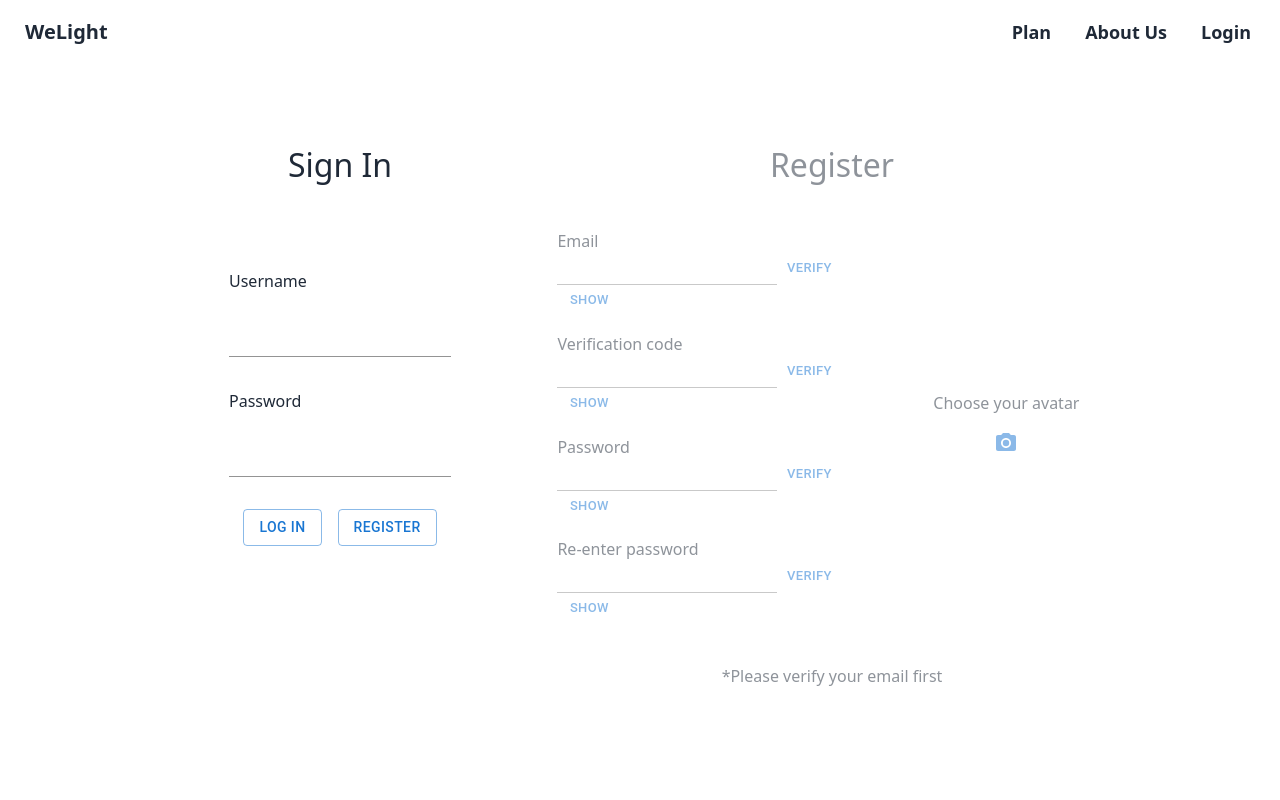
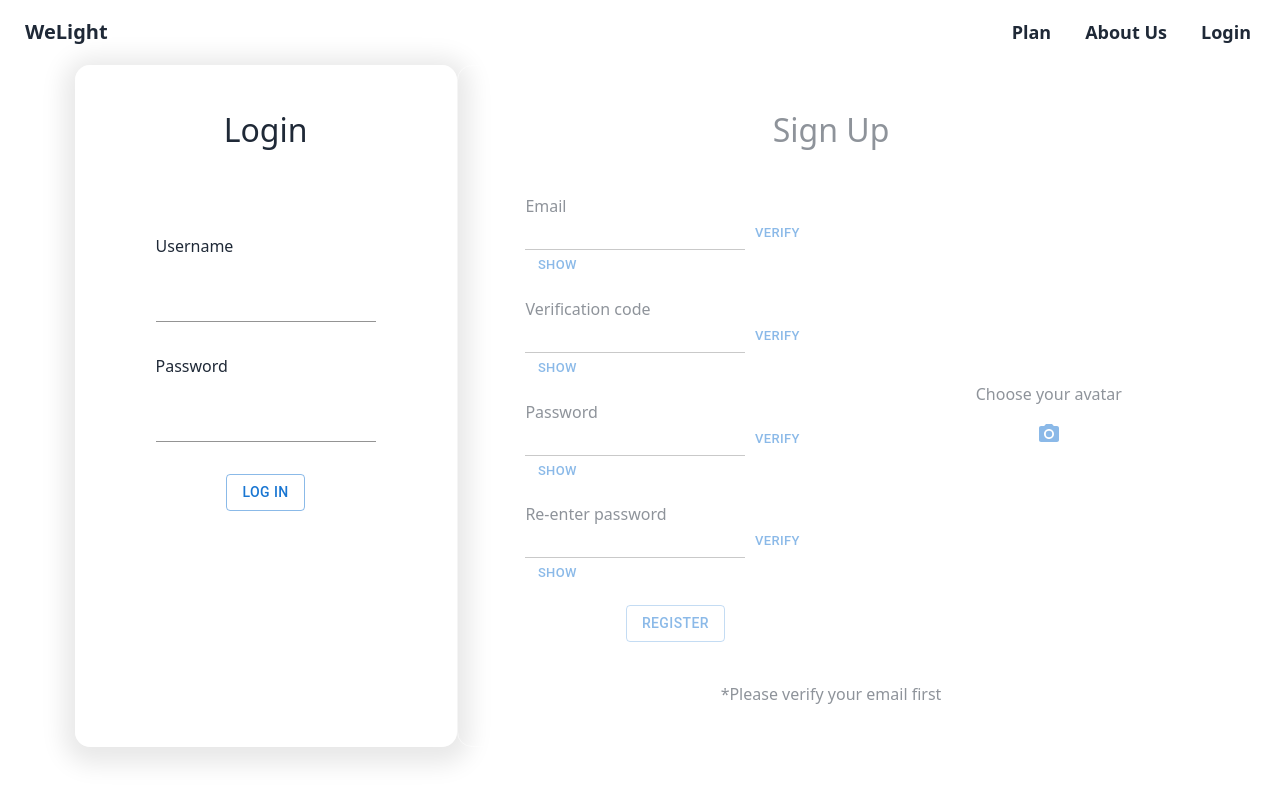
Before and after one commit to designasabaker/welightpreview, a Next.js app: page /login in a window 1280 px wide. Built offline with nearby package versions, Linux system fonts and the light colour scheme.

Commit message:
merge login and signup pages, add focus animation

```diff
--- /dev/null
+++ b/app/login/loginSignup.css
@@ -0,0 +1,62 @@
+:root{
+    --theme-blue: #47A8E5;
+}
+
+.login-signup-box-container {
+    display: flex;
+    flex-direction: row;
+    justify-content: center;
+    align-items: stretch;
+    margin-top: 60px;
+}
+@media (max-width: 1000px) {
+    .login-signup-box-container {
+        flex-direction: column;
+    }
+}
+.login-box {
+    top: 0;
+    margin: 0;
+    margin-top: 5px;
+    border: 1px solid;
+    border-radius: 15px;
+    padding: 0;
+    border-color: white;
+    background-color: rgba(255, 255, 255, 0.04);
+    transition: opacity 0.3s ease;
+    opacity: 0.5;
+}
+.login-box.focused {
+    opacity: 1;
+    box-shadow: 1px 5px 24px 12px #E8E8E8;
+}
+@media (max-width: 1000px) {
+    .login-box {
+        border-radius: 15px 5px 0 0;
+    }
+}
+.signup-box {
+    top: 0;
+    margin: 0;
+    margin-top: 5px;
+    border: 1px solid;
+    border-radius: 15px;
+    padding: 0;
+    border-color: white;
+    background-color: rgba(255, 255, 255, 0.04);
+    opacity: 0.5;
+    transition: opacity 0.3s ease;
+}
+.signup-box.focused {
+    opacity: 1;
+    box-shadow: 1px 5px 24px 12px #E8E8E8;
+}
+@media (max-width: 1000px) {
+    .signup-box {
+        border-radius: 0 0 15px 15px;
+    }
+}
+.login-box:hover,
+.signup-box:hover {
+    background-color: rgba(255, 255, 255, 0.06);
+}
--- a/app/login/page.tsx
+++ b/app/login/page.tsx
@@ -5,13 +5,16 @@ import {Box, Button, Stack, TextField} from "@mui/material";
 import {useUser} from "../../context/userStore"
 import Link from "next/link";
 import {useRouter} from "next/navigation";
-import Signup from "../signup/page"
+import Signup from "../signup/page";
+import "./loginSignup.css";
 
 export default function Login() {
     const router = useRouter()
     const { hasLoggedIn, setHasLoggedIn } = useUser()
     const [password, setPassword] = React.useState("")
     const [username, setUsername] = React.useState("")
+    // focus animation
+    const [isFocusOnLogin, setFocusOnLogin] = React.useState(true);
     const handleLogin = () => {
         let credential = {
             username,
@@ -41,41 +44,24 @@ export default function Login() {
             console.error("Invalid handling of textfield")
         }
     }
+
+
     return (
-    <Box justifyContent="center"
-         alignItems='center'
-            sx={{
-                display: 'flex',
-                width: '100%',
-                height: '70vh',
-                margin: 0,
-                marginTop: 10,
-            }}>
+    <Box
+        className="login-signup-box-container bg-white"
+    >
             {
                 !hasLoggedIn ? (
-                        <Box justifyContent="center"
-                             alignItems='center'
-                             sx={{
-                            display: 'inline-block',
-                            top: 0,
-                            width: '30%',
-                                 minWidth:'300px',
-                            height: '100%',
-                                 minHeight:'300px',
-                            margin: '0',
-                            marginTop: 5,
-                            border: 1,
-                                 borderRadius: '15px 0 0 15px',
-                            padding: 0,
-                            borderColor: 'white',
-                            backgroundColor: 'rgba(255,255,255,0.04)'
-                        }}> {/* put log-in box to the left side */}
+                        <Box
+                             className={`login-box ${isFocusOnLogin ? 'focused' : ''}`}
+                             onClick={() => {setFocusOnLogin(true)}}
+                             >
                             <Box sx={{
                                 textAlign: 'center',
                                 fontSize: '2em',
                                 marginTop:'40px',
                             }}>
-                                <h1>Sign In</h1>
+                                <h1>Login</h1>
                             </Box>
                             <Stack spacing={4} sx={{
                                 padding: 10,
@@ -98,7 +84,7 @@ export default function Login() {
                                 />
                                 <Stack direction="row" justifyContent="center" alignItems="center" spacing={2}>
                                     <Button variant="outlined" onClick={handleLogin}>Log in</Button>
-                                    <Button variant="outlined" href={'/signup'}>Register</Button>
+                                    {/*<Button variant="outlined" href={'/signup'}>Register</Button>*/}
                                 </Stack>
                             </Stack>
                         </Box>
@@ -117,7 +103,7 @@ export default function Login() {
                     </Box>
                 )
             }
-            <Signup ></Signup> {/* add the SIGN-UP here */}
+            <Signup isFocusOnLogin={isFocusOnLogin} setFocusOnLogin={setFocusOnLogin}/> {/* add the SIGN-UP here */}
     </Box>
     )
 }
--- a/app/signup/page.tsx
+++ b/app/signup/page.tsx
@@ -21,7 +21,7 @@ const formItems = [
 ]
 
 
-export default function Signup() {
+export default function Signup({isFocusOnLogin, setFocusOnLogin}) {
     const [textFieldErrors, setTextFieldErrors] = React.useState({
         password: false,
         password2: false,
@@ -48,9 +48,9 @@ export default function Signup() {
         let matchPassword = String(password).match(
             /^(?=.*[0-9])(?=.*[!@#$%^&*])[a-zA-Z0-9!@#$%^&*]{6,16}$/
         )
-        let passwordMatches = password === password2
-        let passwordInRightForm = matchPassword !== null && matchPassword.length >= 1
-        let validatePassword = passwordInRightForm && passwordMatches
+        let passwordMatches:boolean = password === password2
+        let passwordInRightForm:boolean = matchPassword !== null && matchPassword.length >= 1
+        let validatePassword:boolean = passwordInRightForm && passwordMatches
         let validateVerification = String(verification).toUpperCase() === "HELLO"
         let errors = {
             password: !validatePassword,
@@ -137,43 +137,29 @@ export default function Signup() {
     };
     return (
             <Box
-                justifyContent="center"
-                alignItems='center'
-                sx={{
-                    display: 'inline-block',
-                    top: 0,
-                    width: '40%',
-                        minWidth:'600px',
-                    height: '100%',
-                    minHeight:'300px',
-                    margin: '0',
-                    marginTop: 5,
-                    border: 1,
-                        borderRadius: '0 15px 15px 0',
-                    padding: 0,
-                    borderColor: 'white',
-                    backgroundColor: 'rgba(255,255,255,0.04)',
-                    opacity: '50%',
-                }}
+                className={`signup-box ${!isFocusOnLogin ? 'focused' : ''}`}
+                onClick={() => setFocusOnLogin(false)}
             > {/* put sign-up box to the right side */}
                 <Box sx={{
                     textAlign: 'center',
                     fontSize: '2em',
                     marginTop:'40px',
                 }}>
-                    <h1>Register</h1>
+                    <h1>Sign Up</h1>
                 </Box>
                 <Grid container sx={{
-                    boarder: 20,
-                    marginTop: 5
+                    border: 0,
+                    marginTop: 5,
+                    display: 'flex',
+                    justifyItem:'center'
                 }}>
-                    <Grid item={true} xs={7}>
+                    <Grid item={true} xs={7} sx={{maxWidth: '100%',}}>
                         <Stack
                             justifyContent="center"
                             alignItems="center"
                             spacing={2}
                             sx={{
-                            margin: '0 auto'
+                            margin: '0',
                         }}>
                             {
                                 formItems.map((item, index) => {
@@ -183,7 +169,6 @@ export default function Signup() {
                                     let helperText = textFieldHelperTexts[item.ref as keyof typeof textFieldHelperTexts]
                                     return (
                                         <Box key={index} sx={{width: 300}}>
-
                                             <p>{item.name}</p>
                                             <TextField
                                                 required
@@ -221,7 +206,10 @@ export default function Signup() {
                                     )
                                 })
                             }
-
+                            <Button
+                                variant="outlined"
+                                href={'/signup'}
+                            >Register</Button>
                         </Stack>
                     </Grid>
                     <Grid item={true} xs={5} sx={{
@@ -236,7 +224,6 @@ export default function Signup() {
                         }}>
                             {image && <img src={image} alt="Uploaded Image"/>}
                         </Box>
-
                         <IconButton
                             color="primary"
                             aria-label="upload picture"
@@ -252,8 +239,6 @@ export default function Signup() {
                             <PhotoCamera />
                         </IconButton>
                     </Grid>
-
-
                     <Box sx={{
                         textAlign: 'center',
                         width: '100%',
--- a/pages/main.tsx
+++ b/pages/main.tsx
@@ -1,5 +1,5 @@
 import React from "react";
-
+// home page
 export default function Main() {
     return (
         <main>
```
